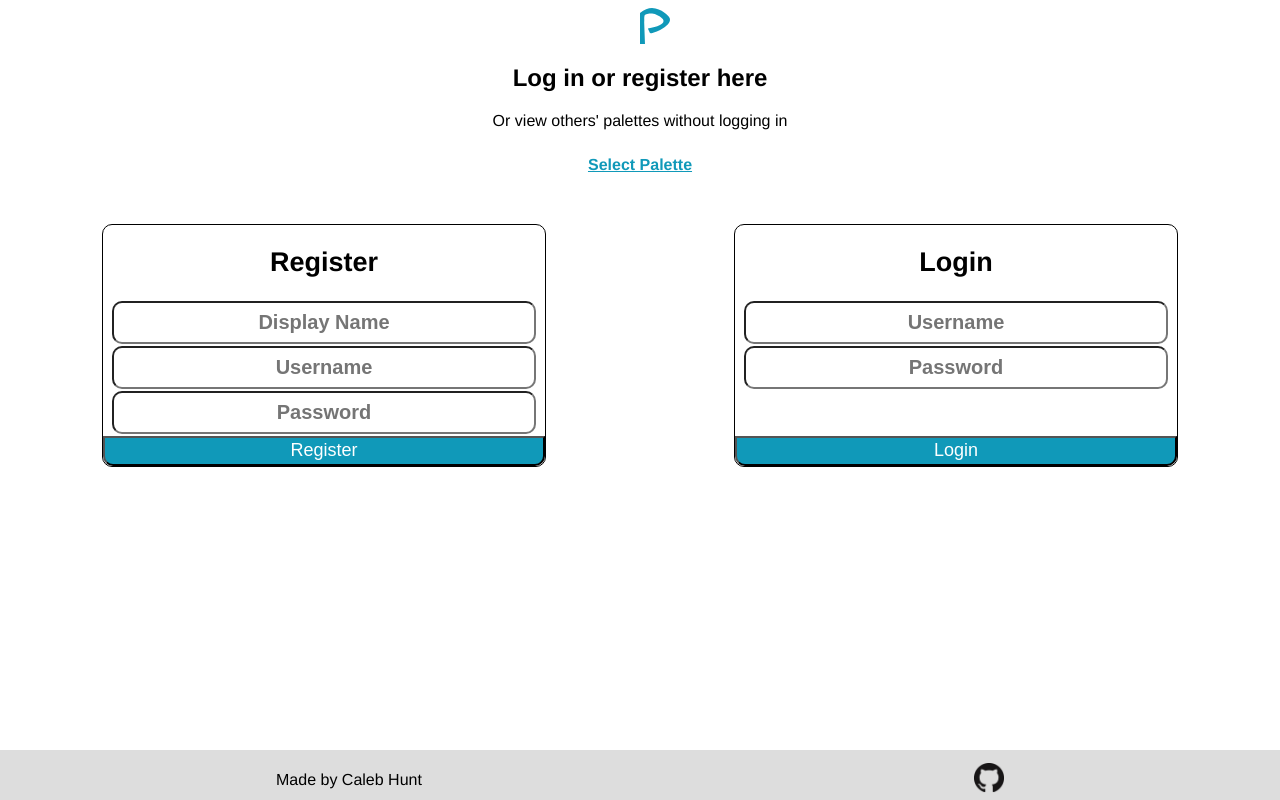
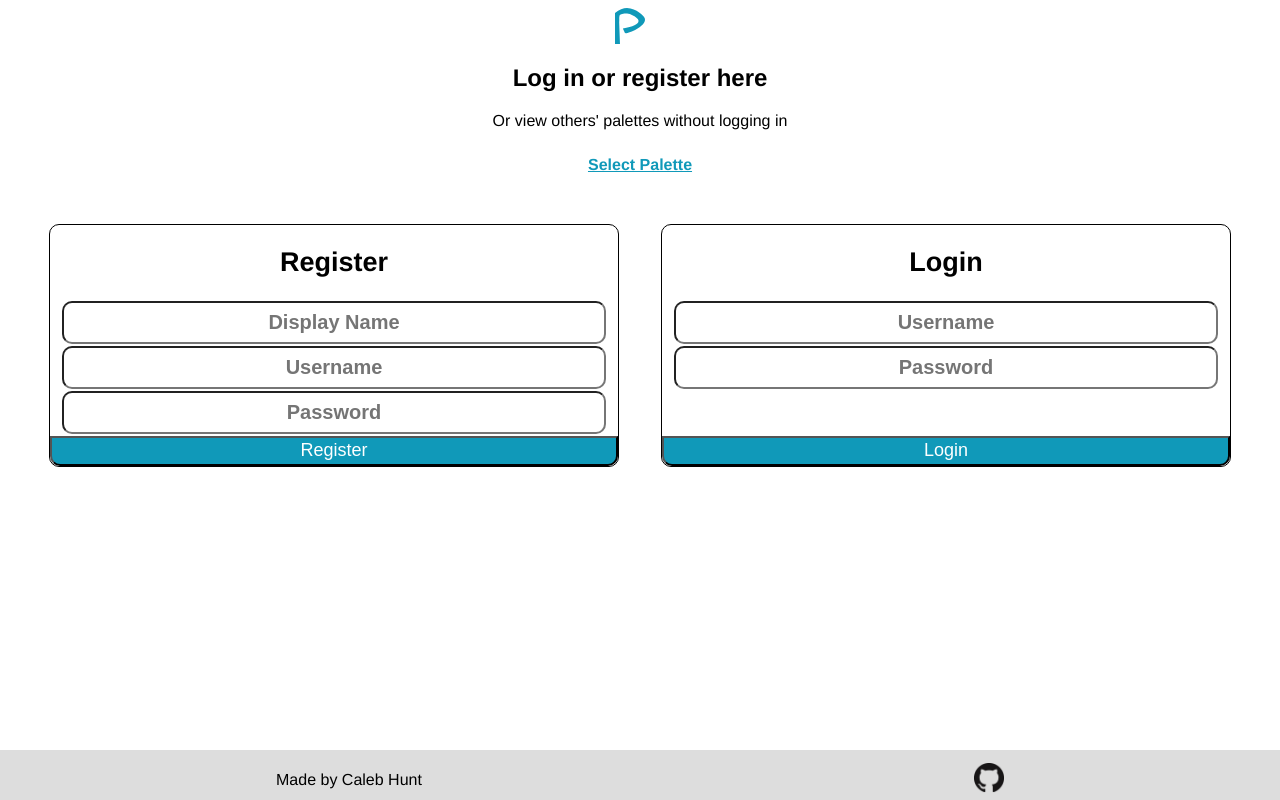
Before and after one commit to Kaychub/authenticate-creative, a Vue app in the folder front-end/: page / in a window 1280 px wide. Built offline with nearby package versions, Linux system fonts and the light colour scheme; no server answers.

Commit message:
Reponsive formatting

```diff
--- a/front-end/src/App.vue
+++ b/front-end/src/App.vue
@@ -83,7 +83,7 @@ export default {
 
 .logo-login {
   display: grid;
-  grid-template-columns: 50% 25% 25%;
+  grid-template-columns: 48% 25% 25%;
   grid-template-areas: "None logo login";
 }
 
--- a/front-end/src/views/Login.vue
+++ b/front-end/src/views/Login.vue
@@ -97,7 +97,7 @@ TODO
 -> Add media queries
 --> When screen gets small, make reg/login stack vertical
 */
-@media (max-width:500px) {
+@media (max-width:550px) {
   .reg-login {
     display: flex;
     flex-direction: column;
@@ -115,7 +115,7 @@ TODO
   }
 }
 
-@media (min-width:500px) {
+@media (min-width:550px) {
   .reg-login {
     display: flex;
     flex-direction: row;
@@ -125,10 +125,16 @@ TODO
   .register, .login {
     border: 1px solid black;
     border-radius: 10px;
-    width: 35%;
+    width: 45%;
 
     display: flex;
     flex-direction: column;
+  }
+  .register {
+    margin-left: 20px;
+  }
+  .login {
+    margin-right: 20px;
   }
 }
 
```
